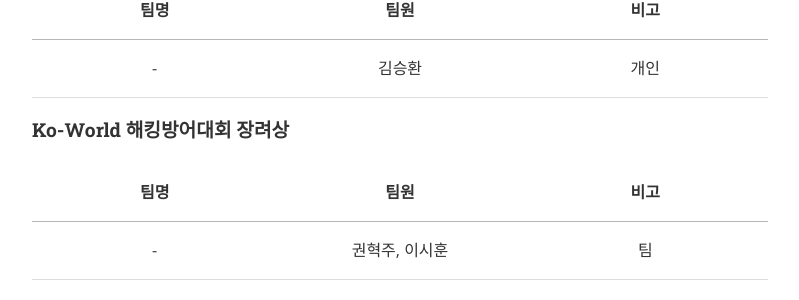
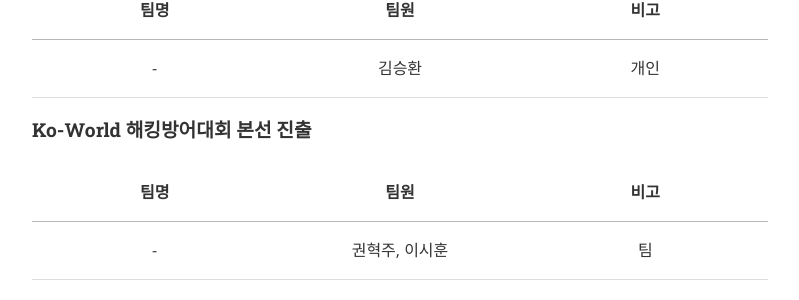
Before and after one commit to ajou-whois/ajou-whois.github.io, a Jekyll site: the page built from achievement.md, in a window 1280 px wide and 900 px high, scrolled down 1823 px. Shown: the part 143-443 px from the top of the window, without its empty margins (240-1039 px from the left). Built offline with Jekyll 4.4.1, drawn with Linux system fonts in a browser that asks for light colours; nearby versions of some CDN libraries.

Commit message:
Update Achievement

```diff
--- a/achievement.md
+++ b/achievement.md
@@ -65,7 +65,7 @@ WhoIs와 WhoIs 회원들의 모든 활동 실적입니다.
 |:-:|:-:|:-:|
 | - | 김승환 | 개인 |
 
-#### Ko-World 해킹방어대회 장려상
+#### Ko-World 해킹방어대회 본선 진출
 
 | 팀명 | 팀원 | 비고 |
 |:-:|:-:|:-:|
```
